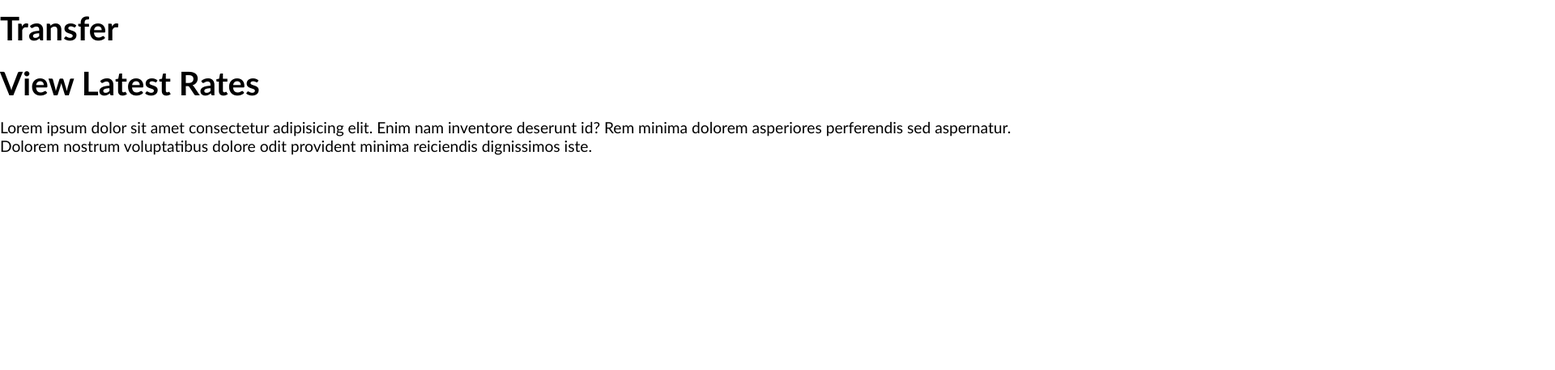
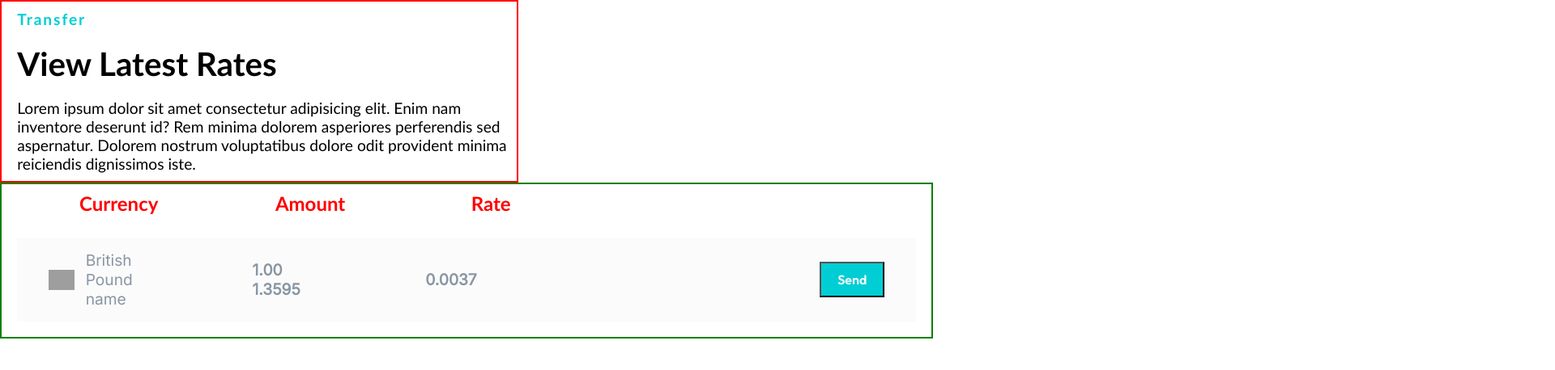
Before and after one commit to nology-tech/quadra-client-project, a React (Create React App) app: page / in a window 1280 px wide. Shown: the top 458 px of the page at 81% size, 1920 px wide, since content can reach past the window. Built offline with nearby package versions, Linux system fonts and the light colour scheme; no server answers; grey boxes are pictures that could not be loaded.

Commit message:
styling for currency rate row

```diff
--- a/src/components/LiveRate/LiveRate.jsx
+++ b/src/components/LiveRate/LiveRate.jsx
@@ -1,18 +1,30 @@
 import "./LiveRate.scss";
-import Button from "../Button/Button"
+import Button from "../Button/Button";
 
-const LiveRate = ({name, amount, rate="0.0037", image_url="../assets/images/credit-card.png", handleClick, isCurrentCurrency=false}) => {
+const LiveRate = ({
+  name,
+  amount,
+  rate = "0.0037",
+  image_url = "../assets/images/credit-card.png",
+  handleClick,
+  isCurrentCurrency = false,
+}) => {
   return (
     <div className={isCurrentCurrency ? "live-rate current" : "live-rate"}>
       <div className="live-rate__currency">
-                <img className="live-rate__icon" src={image_url}/>
+        <img className="live-rate__icon" src={image_url} />
         <p className="live-rate__name">{name} name</p>
       </div>
       <p className="live-rate__amount">{amount} 1.3595</p>
       <p className="live-rate__rate">{!isCurrentCurrency && rate}</p>
-            <Button buttonText={isCurrentCurrency ? "Edit" : "Send"} handleClick={handleClick} />
+      <div> </div>
+      <div> </div>
+      <Button
+        buttonText={isCurrentCurrency ? "Edit" : "Send"}
+        handleClick={handleClick}
+      />
     </div>
-    )
-}
+  );
+};
 
 export default LiveRate;
--- a/src/components/LiveRate/LiveRate.scss
+++ b/src/components/LiveRate/LiveRate.scss
@@ -2,7 +2,7 @@
 @use "../../styles/_typography.scss" as *;
 
 .live-rate {
-    width: 100vw;
+  // width: 100vw;
   display: flex;
   align-items: center;
   justify-content: space-between;
--- a/src/pages/LiveRates/LiveRates.jsx
+++ b/src/pages/LiveRates/LiveRates.jsx
@@ -1,6 +1,7 @@
 import { useEffect, useState } from "react";
-
+import LiveRate from "../../components/LiveRate/LiveRate";
 import "./LiveRates.scss";
+import { getCurrencyGBP } from "../../utils/apiUtils";
 
 //Plan
 
@@ -15,24 +16,16 @@ import "./LiveRates.scss";
 // ZAIN COMMENT
 
 const LiveRates = () => {
-  const getCurrency = async () => {
-    // This is default url
-    const url =
-      "https://money-app-api-oi3xuie5la-nw.a.run.app/quadra-money/v1/currencies/gbp";
+  const [currRates, setCurrRates] = useState({});
+  useEffect(() => {
+    const getData = async () => {
+      const currencies = await getCurrencyGBP();
+      setCurrRates(currencies);
+    };
+    getData();
+  }, []);
 
-    const res = await fetch(url);
-    const data = await res.json();
-
-    // console.log(data);
-    console.log("This is USD ", data.rates.USD);
-    console.log("This is USD ", data.rates.USD);
-
-    // console.log("this is data and name", data[0].name);
-  };
-
-  useEffect(() => {
-    getCurrency();
-  }, []);
+  console.log(currRates.AED);
 
   //Button onclick gets current currency abv and adds it do constCurrency
 
@@ -41,15 +34,25 @@ const LiveRates = () => {
   // const addCurrency = () => {};
 
   return (
-    <div>
-      <h1> Transfer </h1>
-      <h1> View Latest Rates </h1>
-      <p>
-        Lorem ipsum dolor sit amet consectetur adipisicing elit. Enim nam
-        inventore deserunt id? Rem minima dolorem asperiores perferendis sed
-        aspernatur. Dolorem nostrum voluptatibus dolore odit provident minima
-        reiciendis dignissimos iste.
-      </p>
+    <div className="rates">
+      <div className="rates-info">
+        <h1 className="rates-info__transfer"> Transfer </h1>
+        <h1 id="latest-rates"> View Latest Rates </h1>
+        <p className="">
+          Lorem ipsum dolor sit amet consectetur adipisicing elit. Enim nam
+          inventore deserunt id? Rem minima dolorem asperiores perferendis sed
+          aspernatur. Dolorem nostrum voluptatibus dolore odit provident minima
+          reiciendis dignissimos iste.
+        </p>
+      </div>
+      <div className="rates-ctner">
+        <div className="rates-ctner__title">
+          <h3>Currency</h3>
+          <h3>Amount</h3>
+          <h3>Rate</h3>
+        </div>
+        <LiveRate name="British Pound" amount="1.00" />
+      </div>
     </div>
   );
 };
--- a/src/pages/LiveRates/LiveRates.scss
+++ b/src/pages/LiveRates/LiveRates.scss
@@ -0,0 +1,36 @@
+@use "../../styles/_variables.scss" as *;
+@use "../../styles/_typography.scss" as *;
+.rates {
+  .rates-info {
+    border: 2px solid red;
+    width: 50%;
+    padding-left: 1rem;
+    &__transfer {
+      font-size: 1rem;
+      color: $color-primary;
+      letter-spacing: 0.1rem;
+      width: 100rem;
+
+      #latest-rates {
+        font-family: $font-heading;
+      }
+    }
+  }
+  .rates-ctner {
+    width: 90%;
+    border: 2px solid green;
+    display: flex;
+    flex-direction: column;
+    .rates-ctner__title {
+      display: flex;
+      flex-direction: row;
+      color: red;
+      margin-right: 17rem;
+      margin-left: 5rem;
+      align-items: center;
+      #hallo {
+        font-size: 5px;
+      }
+    }
+  }
+}
--- /dev/null
+++ b/src/utils/apiUtils.js
@@ -0,0 +1,7 @@
+export const getCurrencyGBP = async () => {
+  const url =
+    "https://money-app-api-oi3xuie5la-nw.a.run.app/quadra-money/v1/currencies/gbp";
+  const res = await fetch(url);
+  const data = await res.json();
+  return data.rates;
+};
```
Lines whose indentation alone changed are shown as unchanged.
